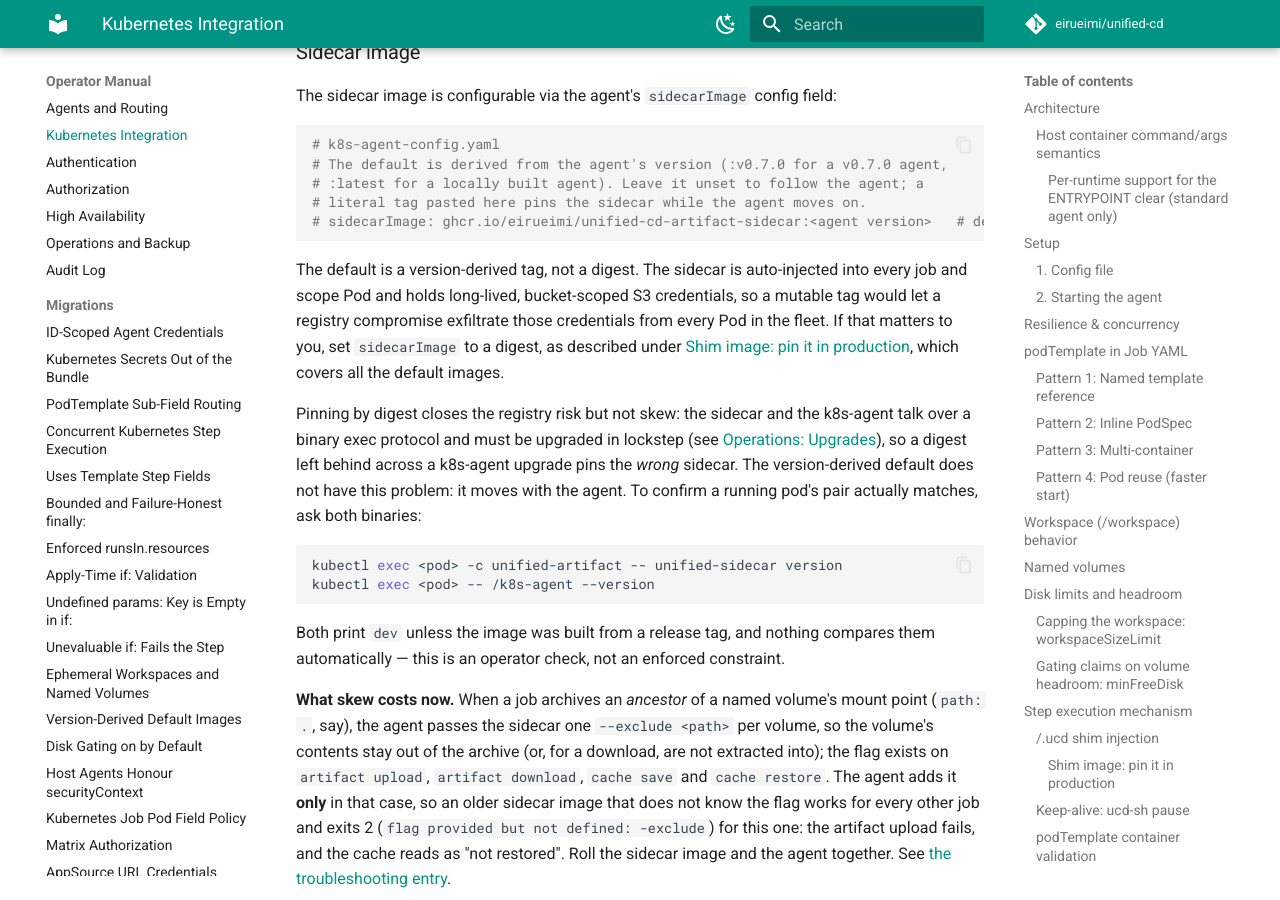
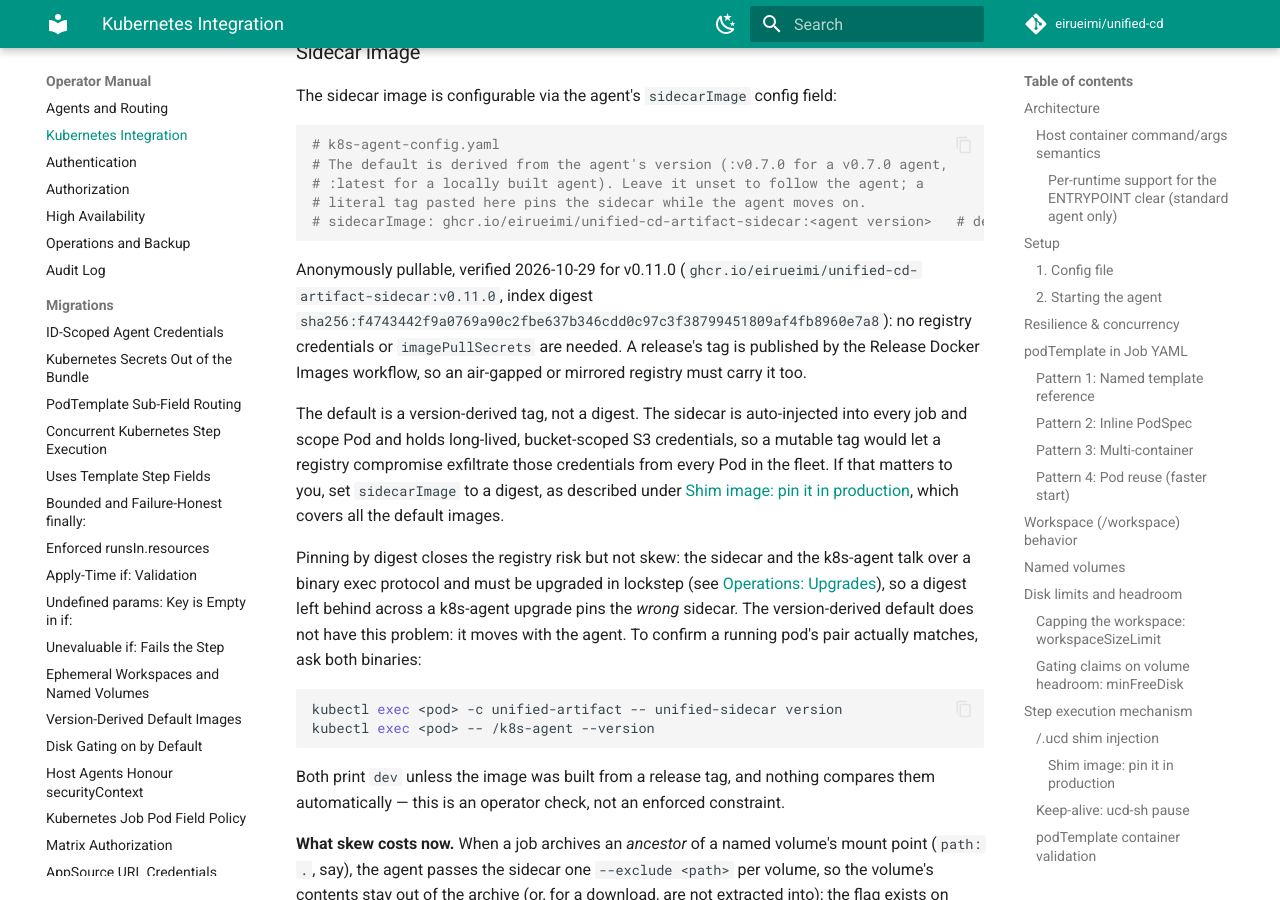
Before and after one commit to eirueimi/unified-cd, an MkDocs documentation site: the page built from docs/operator-manual/kubernetes-integration.md, in a window 1280 px wide and 900 px high, scrolled down 28701 px. Built offline with MkDocs 1.6.1 and Material for MkDocs 9.7.7, drawn with Linux system fonts in a browser that asks for light colours; comment, search, counter and statistics services are not loaded.

Commit message:
docs: record the verified anonymously pullable default sidecar image (#200)
Verified with a credential-isolated docker pull and a kind Pod using a
ServiceAccount without imagePullSecrets (pull policy Always) that
ghcr.io/eirueimi/unified-cd-artifact-sidecar:v0.11.0 pulls anonymously and
the node-reported image ID matches the registry digest. State this in the
configuration reference, the Kubernetes integration guide and the operations
guide, and drop the finished TODO item.


Claude-Session: https://claude.ai/code/session_01G3NWwwXnjYtSfzJjZYTrnV

Co-authored-by: Claude Opus 5.5 <noreply@anthropic.com>

````diff
--- a/docs/operator-manual/kubernetes-integration.md
+++ b/docs/operator-manual/kubernetes-integration.md
@@ -1104,6 +1104,9 @@ The sidecar image is configurable via the agent's `sidecarImage` config field:
 # sidecarImage: ghcr.io/eirueimi/unified-cd-artifact-sidecar:<agent version>   # default
 ```
 
+Anonymously pullable, verified 2026-10-29 for v0.11.0 (`ghcr.io/eirueimi/unified-cd-artifact-sidecar:v0.11.0`, index digest `sha256:f4743442f9a0769a90c2fbe637b346cdd0c97c3f38799451809af4fb8960e7a8`): no registry credentials or `imagePullSecrets` are needed. A release's tag is published by the Release Docker Images workflow, so
+an air-gapped or mirrored registry must carry it too.
+
 The default is a version-derived tag, not a digest. The sidecar is
 auto-injected into every job and scope Pod and holds long-lived, bucket-scoped
 S3 credentials, so a mutable tag would let a registry compromise exfiltrate
````
Also changed, not shown: TODO.md (+0 -7 lines), docs/operator-manual/operations.md (+1 -1 lines), docs/reference/configuration.md (+1 -1 lines).
